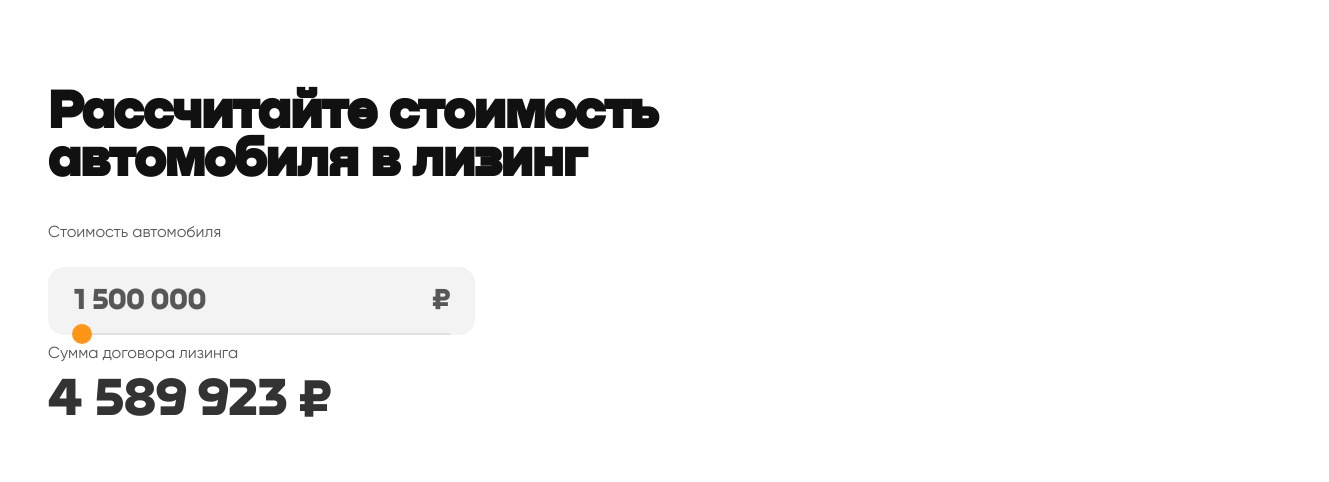
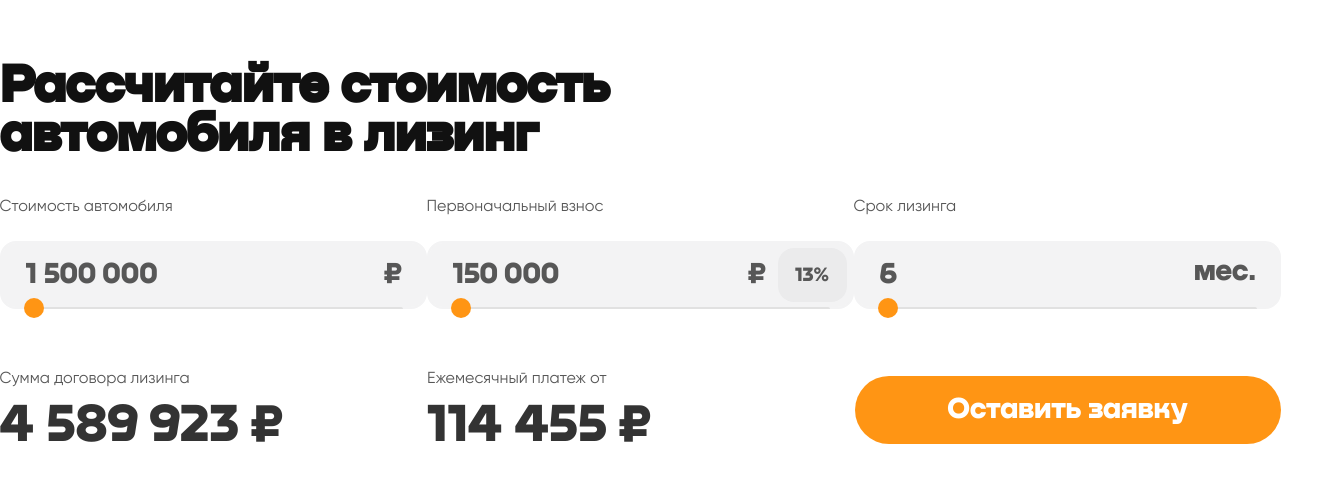
Before and after one commit to deniSwd/friend-calc, a React (Vite) app: page / in a window 1280 px wide. Shown: the part 160-642 px from the top of the page, 1329 px wide, since content can reach past the window. Built offline with nearby package versions, Linux system fonts and the light colour scheme.

Commit message:
style: main layout

```diff
--- a/src/App.tsx
+++ b/src/App.tsx
@@ -3,6 +3,7 @@ import s from './app.module.scss'
 import './app.module.scss'
 import { CustomInput } from './components/macro/customInput/CustomInput'
 import { ResultBox } from './components/micro/resultBox/ResultBox'
+import { Button } from './components/micro/button/Button'
 
 export const App: FC = () => {
 
@@ -10,11 +11,28 @@ export const App: FC = () => {
     <div className={s.appWrap}>
       <div className={s.app}>
         <h1>Рассчитайте стоимость автомобиля в лизинг</h1>
-        <CustomInput title={'Стоимость автомобиля'}
-                     minParameter={1500000}
-                     maxParameter={10000000} />
-        <ResultBox title={'Сумма договора лизинга'}
-        result={4589923}/>
+        <div className={s.inputsBox}>
+          <CustomInput title={'Стоимость автомобиля'}
+                       placeholderValue={'₽'}
+                       minParameter={1500000}
+                       maxParameter={10000000} />
+          <CustomInput title={'Первоначальный взнос'}
+                       placeholderValue={'₽'}
+                       percent={13}
+                       minParameter={150000}
+                       maxParameter={6000000} />
+          <CustomInput title={'Срок лизинга'}
+                       placeholderValue={'мес.'}
+                       minParameter={6}
+                       maxParameter={120} />
+        </div>
+        <div className={s.resultsBox}>
+          <ResultBox title={'Сумма договора лизинга'}
+                     result={4589923}/>
+          <ResultBox title={'Ежемесячный платеж от'}
+                     result={114455}/>
+          <Button buttonName={'Оставить заявку'} />
+        </div>
       </div>
     </div>
   )
--- a/src/app.module.scss
+++ b/src/app.module.scss
@@ -26,10 +26,19 @@
       color: $black;
     }
 
-    p {
-      font-family: Gilroy-Medium, sans-serif;
-      font-size: 16px;
-      color: $lightgray;
+    .inputsBox {
+      display: flex;
+      align-items: center;
+      justify-content: space-between;
+      width: 100%;
+      margin-bottom: 51px;
+    }
+
+    .resultsBox {
+      display: flex;
+      align-items: center;
+      justify-content: space-between;
+      width: 100%;
     }
   }
 }
--- a/src/components/macro/customInput/CustomInput.tsx
+++ b/src/components/macro/customInput/CustomInput.tsx
@@ -2,8 +2,10 @@ import { ChangeEvent, FC, FocusEvent, KeyboardEvent, useCallback, useEffect, use
 import s from './customInput.module.scss'
 import { InputNumber } from '../../micro/inputNumber/InputNumber'
 import { InputRange } from '../../micro/inputRange/InputRange'
+import { withMask } from '../../../utils/valueWithMask'
 
 interface CustomInputProps {
+  placeholderValue: string
   minParameter: number
   maxParameter: number
   title: string
@@ -11,13 +13,14 @@ interface CustomInputProps {
 }
 
 export const CustomInput: FC<CustomInputProps> = ({
+                                                    placeholderValue,
                                                     minParameter,
                                                     maxParameter,
                                                     title,
                                                     percent
                                                   }) => {
   //Текущее значение типа string с маской
-  const [currentValue, setCurrentValue] = useState('1 500 000')
+  const [currentValue, setCurrentValue] = useState(withMask(minParameter))
   //Текущее значение типа number
   const [numberValue, setNumberValue] = useState(minParameter)
   //Реф инпута
@@ -34,10 +37,7 @@ export const CustomInput: FC<CustomInputProps> = ({
   //Обрабатываем значение из инпута с испоьзованием маски
   const handleChange = () => {
     if (inputValue.current === null) return
-    const withMaskValue =
-      (Number(inputValue.current.value.replace(/\D/g, '')))
-      .toLocaleString('en-US')
-      .replaceAll(',', ' ')
+    const withMaskValue = withMask(Number(inputValue.current.value.replace(/\D/g, '')))
     setCurrentValue(withMaskValue)
   }
   //Устанавливаем значение в допустимом диапазоне
@@ -45,10 +45,10 @@ export const CustomInput: FC<CustomInputProps> = ({
     const eventNumberValue = +targetValue.replaceAll(' ', '')
     if (eventNumberValue < minParameter) {
       setNumberValue(minParameter)
-      setCurrentValue('1 500 000')
+      setCurrentValue(withMask(minParameter))
     } else if (eventNumberValue > maxParameter) {
       setNumberValue(maxParameter)
-      setCurrentValue('10 000 000')
+      setCurrentValue(withMask(maxParameter))
     } else {
       setNumberValue(+targetValue.replaceAll(' ', ''))
       setCurrentValue(targetValue)
@@ -80,7 +80,7 @@ export const CustomInput: FC<CustomInputProps> = ({
       <div className={s.title}>{title}</div>
       <div className={s.customInput}>
         <div className={s.numberWrap}>
-          <InputNumber placeholderValue={'₽'}
+          <InputNumber placeholderValue={placeholderValue}
                        percentValue={percent}
                        onChange={handleChange}
                        onBlur={handleBlur}
--- a/src/components/micro/button/Button.tsx
+++ b/src/components/micro/button/Button.tsx
@@ -0,0 +1,14 @@
+import { ComponentProps, FC } from 'react'
+import s from './button.module.scss'
+
+interface ButtonProps extends ComponentProps<'button'>{
+  buttonName:string
+}
+
+export const Button: FC<ButtonProps> = ({buttonName}) => {
+  return (
+    <button className={s.button}>
+      {buttonName}
+    </button>
+  )
+}
--- a/src/components/micro/button/button.module.scss
+++ b/src/components/micro/button/button.module.scss
@@ -0,0 +1,32 @@
+@import "src/styles/vars";
+
+.button {
+  display: flex;
+  flex-direction: column;
+  justify-content: center;
+  align-items: center;
+  width: 426px;
+  height: 68px;
+  background: $orange;
+  border-radius: 40px;
+  font-family: Nekst-Black, sans-serif;
+  font-size: 30px;
+  line-height: 30px;
+  color: $white;
+  cursor: pointer;
+  border: none;
+  transition: all 0.2s;
+  outline: none;
+
+  &:hover {
+    background: $black;
+  }
+
+  &:active {
+    background: $darkgray;
+  }
+
+  &:disabled {
+    opacity: 0.4;
+  }
+}
--- a/src/components/micro/inputNumber/inputNumber.module.scss
+++ b/src/components/micro/inputNumber/inputNumber.module.scss
@@ -58,7 +58,7 @@
     font-size: 20px;
     line-height: 24px;
     color: $lightgray;
-    z-index: 100;
+    z-index: 20;
 
     .percentPlaceholder {
       position: absolute;
--- a/src/components/micro/resultBox/ResultBox.tsx
+++ b/src/components/micro/resultBox/ResultBox.tsx
@@ -1,5 +1,6 @@
 import { FC } from 'react'
 import s from './resultBox.module.scss'
+import { withMask } from '../../../utils/valueWithMask'
 
 interface ResultBoxProps {
   title: string
@@ -7,7 +8,7 @@ interface ResultBoxProps {
 }
 
 export const ResultBox:FC<ResultBoxProps> = ({title,result})=>{
-  const resultWithMask = result.toLocaleString('en-US').replaceAll(',', ' ')
+  const resultWithMask = withMask(result)
 
   return (
     <div className={s.resultBox}>
--- a/src/components/micro/resultBox/resultBox.module.scss
+++ b/src/components/micro/resultBox/resultBox.module.scss
@@ -1,6 +1,7 @@
 @import "src/styles/vars";
 
 .resultBox {
+  width: 427px;
   .title {
     font-family: Gilroy-Regular, sans-serif;
     font-size: 16px;
--- a/src/styles/vars.scss
+++ b/src/styles/vars.scss
@@ -5,3 +5,4 @@ $inputBackground: #F3F3F4;
 $orange: #FF9514;
 $rangeTrack: #E1E1E1;
 $percentField: #EBEBEC;
+$white: #FFFFFF;
```
